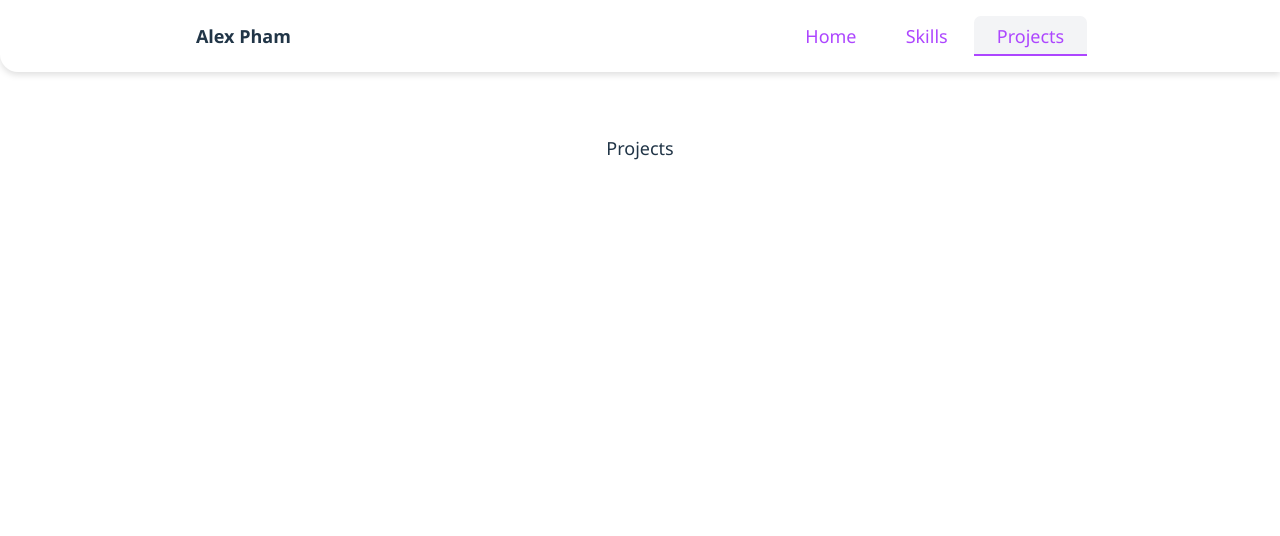
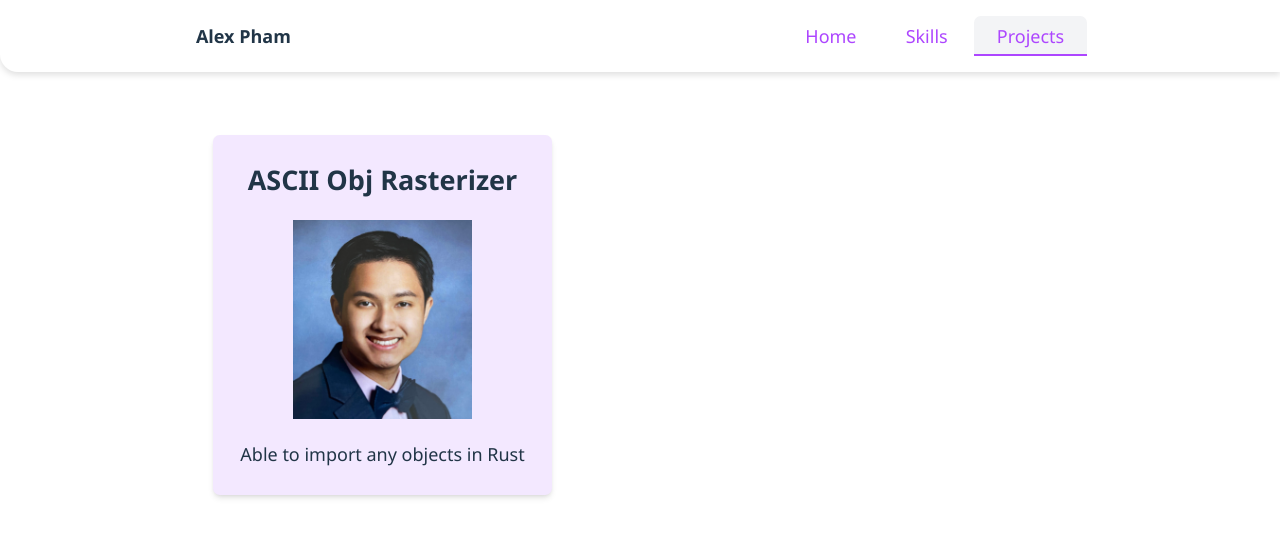
Before and after one commit to AlexPham0209/portfolio-website, a React (Vite) app: page /#/projects in a window 1280 px wide. Shown: the top 536 px of the page. Built offline with nearby package versions, Linux system fonts and the light colour scheme.

Commit message:
Created simple card

```diff
--- /dev/null
+++ b/src/components/ProjectCard.tsx
@@ -0,0 +1,21 @@
+import { motion } from "motion/react"
+
+export interface Project {
+    name: string | undefined,
+    description: string | undefined,
+    picture: string | undefined
+}
+
+export function ProjectCard({name, description, picture}: Project) {
+    return (
+        <motion.div
+            className="flex flex-col bg-purple-100 items-center rounded-md shadow-md p-6"
+            whileHover={{scale: 1.1}}
+            onClick={() => {console.log("clicked")}}
+        >
+            <h2 className="text-2xl font-bold mb-5">{name}</h2>
+            <img className="max-w-40 mb-5" src={picture}></img>
+            <p>{description}</p>
+        </motion.div>
+    )
+}
--- a/src/index.css
+++ b/src/index.css
@@ -6,7 +6,7 @@ body {
   padding: 0;
   min-width: 100vw;
   min-height: 100vh;
-  overflow: hidden;
+  overflow-x: hidden;
 }
 
 :root {
--- a/src/pages/Projects.tsx
+++ b/src/pages/Projects.tsx
@@ -1,9 +1,25 @@
+import { motion } from "motion/react";
 import { PageTransition } from "./PageTransition";
+import { ProjectCard, type Project } from "../components/ProjectCard";
 
 export default function Projects() {
+    const projects: Project[] = [
+        {
+            name: "ASCII Obj Rasterizer",
+            description: "Able to import any objects in Rust",
+            picture: "Face.jpg"
+        }
+    ];
     return (
         <PageTransition>
-            <h2 className="text-center">Projects</h2>
+            <motion.div className="flex flex-row flex-wrap h-full w-2/3">
+                {
+                    projects.map((project) => {
+                        return <ProjectCard {...project}>
+                        </ProjectCard>
+                    })
+                }
+            </motion.div>
         </PageTransition>
     );
 }
```
